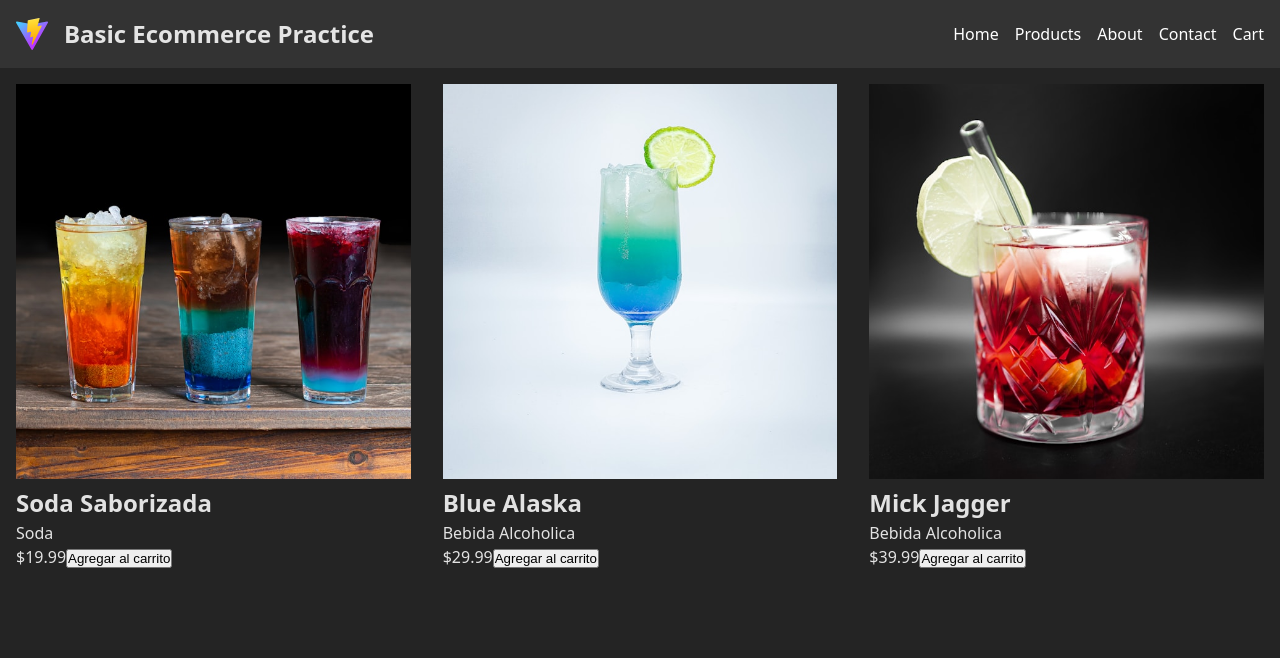
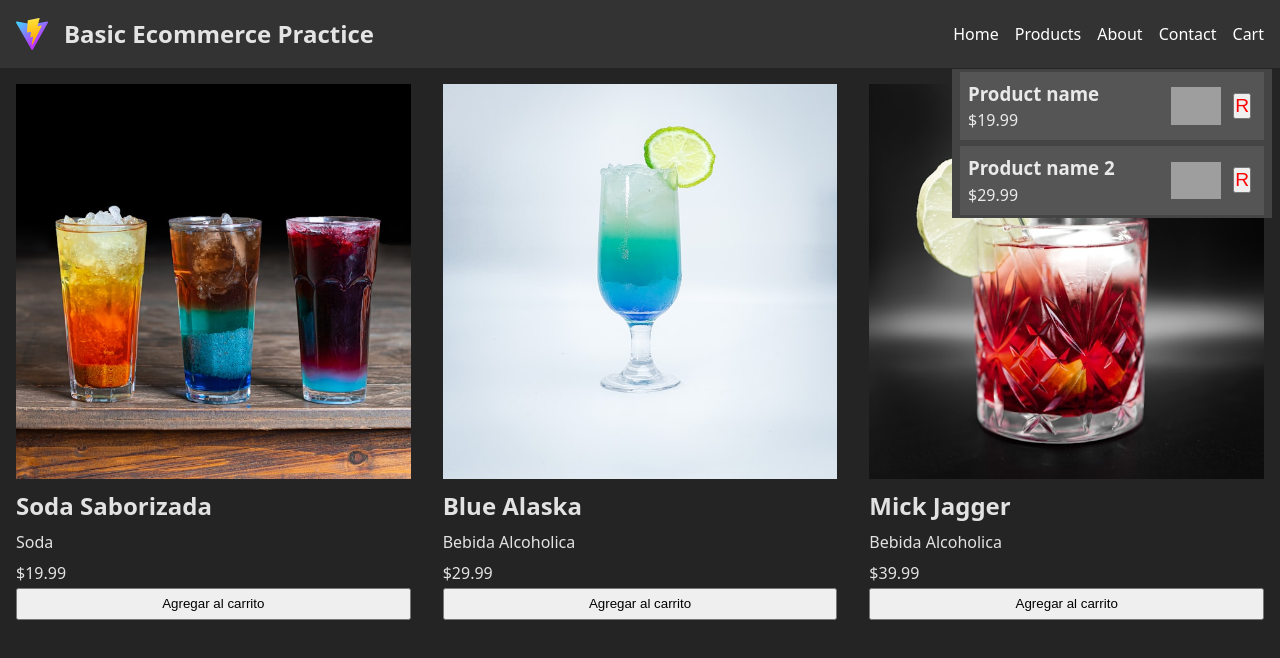
Before and after one commit to JohnnatanV/ecommerce-practice, a website built with Vite: page index.html in a window 1280 px wide. Built offline with nearby package versions, Linux system fonts and the light colour scheme; grey boxes are pictures that could not be loaded.

Commit message:
Update, add events to buttons, add logic to cart

```diff
--- a/index.html
+++ b/index.html
@@ -18,9 +18,36 @@
         <li><a href="#">Products</a></li>
         <li><a href="#">About</a></li>
         <li><a href="#">Contact</a></li>
-        <li><a href="#">Cart</a></li>
+        <li id="cart"><a href="#">Cart</a></li>
       </ul>
-      <div class="cart"></div>
+      <div class="cart">
+        <ul>
+          <li class="cart-item">
+            <div class="item">
+              <h3 class="item-name">Product name</h3>
+              <span class="item-price">$19.99</span>
+            </div>
+            <img
+              class="item-image"
+              src="https://images.unsplash.com/photo-1631503190221-0f6a15367926?q=80&w=2080&auto=format&fit=crop&ixlib=rb-4.1.0&ixid=M3wxMjA3fDB8MHxwaG90by1wYWdlfHx8fGVufDB8fHx8fA%3D%3D"
+              alt="Product Image"
+              />
+            <button class="remove-item">R</button>
+          </li>
+          <li class="cart-item">
+            <div class="item">
+              <h3 class="item-name">Product name 2</h3>
+              <span class="item-price">$29.99</span>
+            </div>
+            <img
+              class="item-image"
+              src="https://images.unsplash.com/photo-1644902617099-1ee60442ff09?q=80&w=2068&auto=format&fit=crop&ixlib=rb-4.1.0&ixid=M3wxMjA3fDB8MHxwaG90by1wYWdlfHx8fGVufDB8fHx8fA%3D%3D"
+              alt="Product Image"
+              />
+            <button class="remove-item">R</button></li>
+          <li></li>
+        </ul>
+      </div>
     </nav>
     <div class="container"></div>
   </body>
--- a/src/main.js
+++ b/src/main.js
@@ -1,6 +1,6 @@
 import { images } from "./images";
 const container = document.querySelector(".container");
-const cart = document.querySelector(".cart");
+const cart = document.querySelector("#cart");
 
 const cartContent = []
 
@@ -13,11 +13,15 @@ const products = [
 products.forEach((product) => {
   const card = document.createElement("div");
   card.classList.add("card");
+  card.setAttribute("data-id", product.id);
 
   const img = document.createElement("img");
   img.src = product.img;
   img.alt = product.name;
   img.id = product.id;
+
+  const cardDesc = document.createElement("div");
+  cardDesc.classList.add("card-desc");
 
   const title = document.createElement("h2");
   title.textContent = product.name;
@@ -33,10 +37,26 @@ products.forEach((product) => {
   button.textContent = "Agregar al carrito";
 
   card.appendChild(img);
-  card.appendChild(title);
-  card.appendChild(desc);
-  card.appendChild(price);
+  card.appendChild(cardDesc);
+  cardDesc.appendChild(title);
+  cardDesc.appendChild(desc);
+  cardDesc.appendChild(price);
   card.appendChild(button);
 
   container.appendChild(card);
 })
+
+const buttons = document.querySelectorAll(".btn");
+console.log(buttons)
+
+buttons.forEach((btn) => {
+  btn.addEventListener("click", (e) => {
+    console.log(e.target.parentElement.dataset.id);
+  })
+})
+
+console.log(cart)
+
+cart.addEventListener("click", () => {
+
+})
--- a/src/style.css
+++ b/src/style.css
@@ -36,7 +36,7 @@ nav {
     flex-direction: row;
   }
 
-  ul {
+  > ul {
     display:flex;
     flex-direction: row;
     justify-content: space-between;
@@ -44,7 +44,7 @@ nav {
     padding: 0;
     margin: 0;
 
-    li {
+    > li {
       margin-right: 1rem;
 
       &:last-child {
@@ -60,6 +60,49 @@ nav {
 
   .cart {
     position: fixed;
+    width: 20rem;
+    top: 4.3rem;
+    right: 0.5rem;
+    background-color: #444;
+
+    ul {
+      list-style: none;
+      display: flex;
+      flex-direction: column;
+      align-items: center;
+      justify-content: center;
+
+      .cart-item {
+        width: 95%;
+        padding: 0.5rem;
+        margin: 0.2rem;
+        display: flex;
+        flex-direction: row;
+        align-items: center;
+        justify-content: space-between;
+        background-color: #555;
+
+        .item {
+          display: flex;
+          flex-direction: column;
+          align-items: left;
+          width: 100%;
+        }
+
+        img {
+          width: 50px;
+          height: auto;
+          margin-right: 0.5rem;
+        }
+
+        .remove-item {
+          margin: .3rem;
+          font-size: 1.2rem;
+          cursor: pointer;
+          color: red;
+        }
+      }
+    }
   }
 }
 
@@ -77,4 +120,19 @@ nav {
     width: 100%;
     height: auto;
   }
+
+  .card-desc {
+    display: flex;
+    flex-direction: column;
+
+    > * {
+      padding: 0.2rem 0;
+    }
+  }
+
+  .btn {
+    height: 2rem;
+    width: 100%;
+    cursor: pointer;
+  }
 }
```
